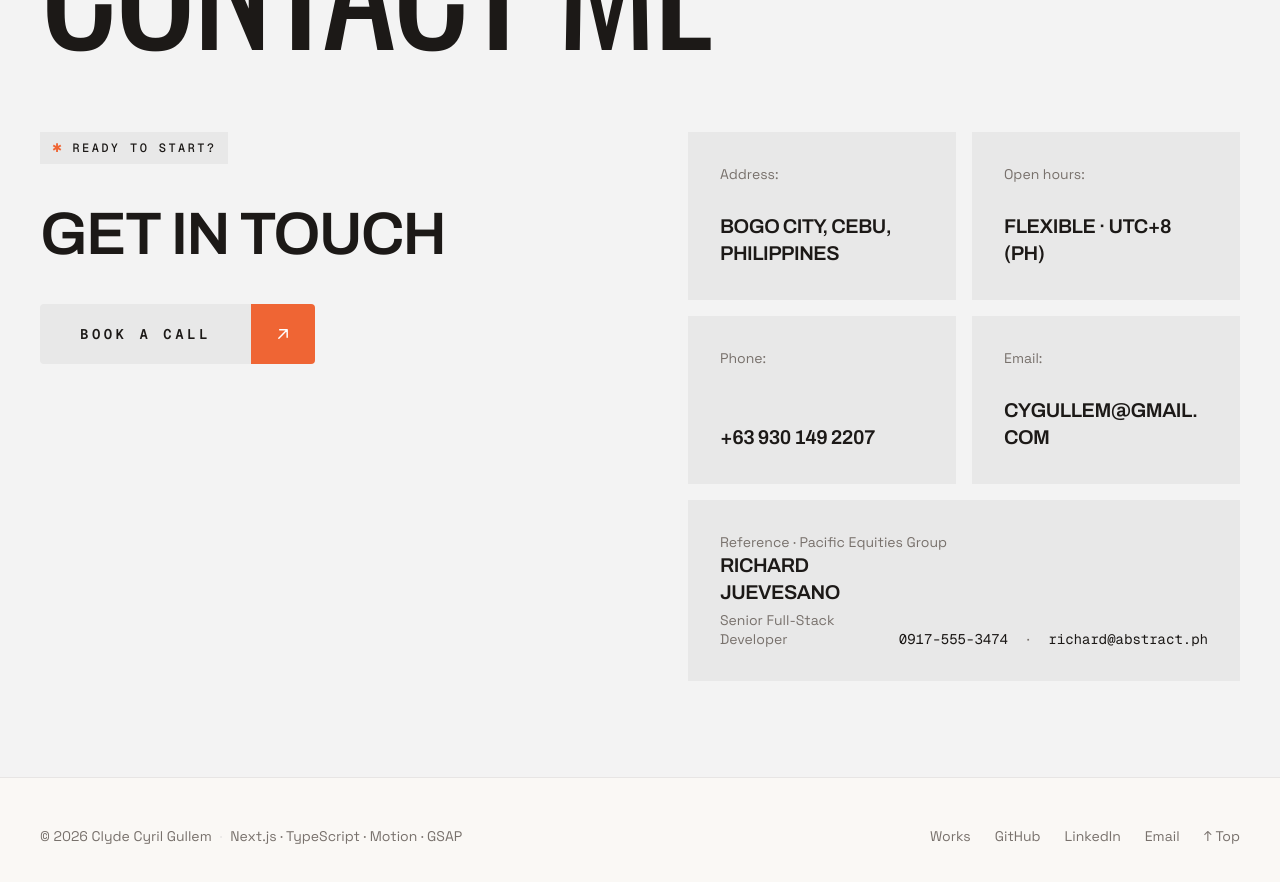
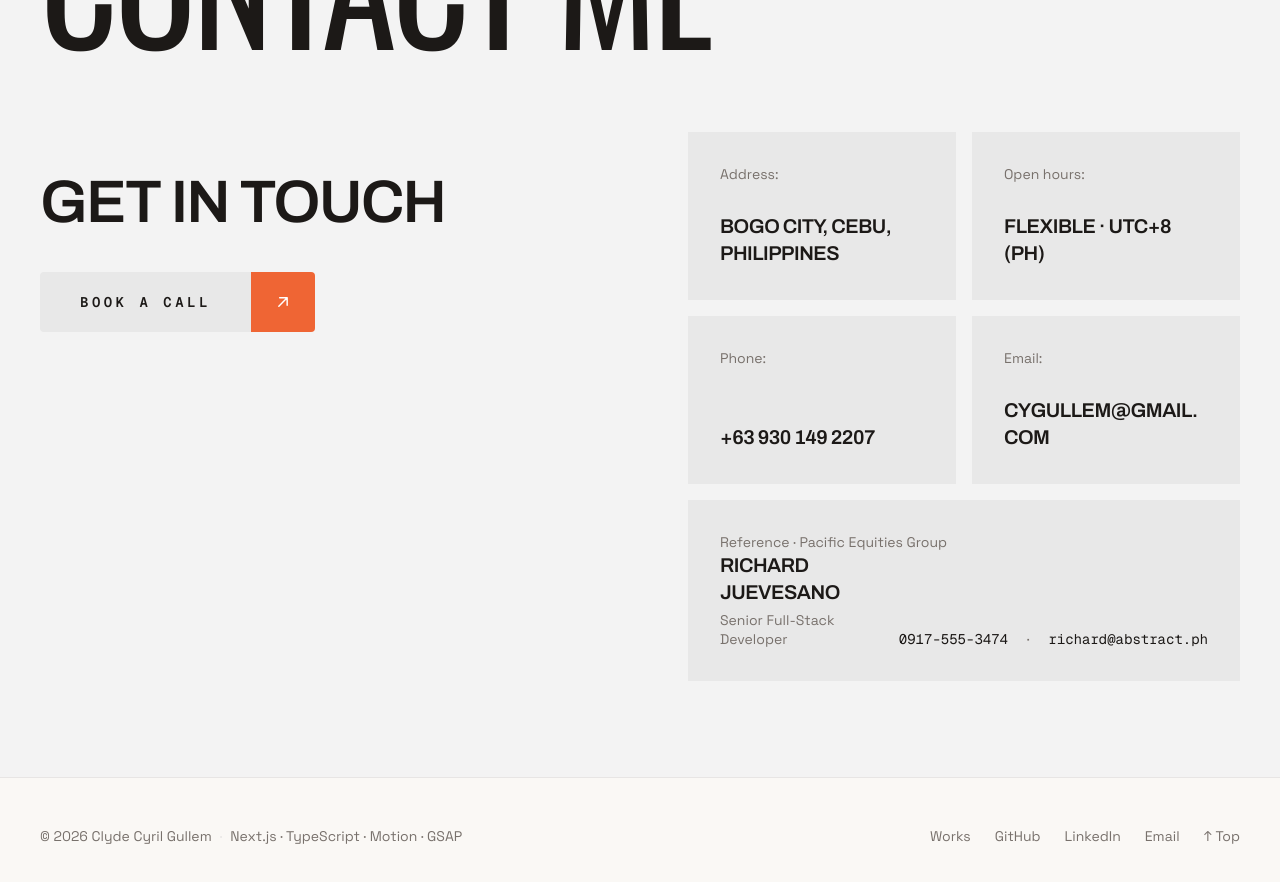
Before and after one commit to cygullem/cydev_portfolio, a Next.js app: page / in a window 1280 px wide. Shown: the part 6180-7062 px from the top of the page. Built offline with nearby package versions, Linux system fonts and the light colour scheme; no server answers.

Commit message:
refactor: remove redundant prompt from Contact component for cleaner presentation

```diff
--- a/components/contact/contact.tsx
+++ b/components/contact/contact.tsx
@@ -73,12 +73,6 @@ export function Contact() {
 
         <div className="mt-14 grid gap-12 lg:mt-20 lg:grid-cols-2 lg:gap-16 xl:gap-24">
           <div data-reveal>
-            <p className="inline-flex items-center gap-2 bg-[#e8e8e8] px-3 py-2 font-mono text-[10px] font-medium uppercase tracking-[0.2em] text-foreground sm:text-xs">
-              <span aria-hidden className="text-hero-orange">
-                ✱
-              </span>
-              Ready to start?
-            </p>
             <h3 className="font-display mt-10 text-4xl font-semibold uppercase tracking-tight sm:text-5xl lg:text-6xl">
               Get in touch
             </h3>
```
